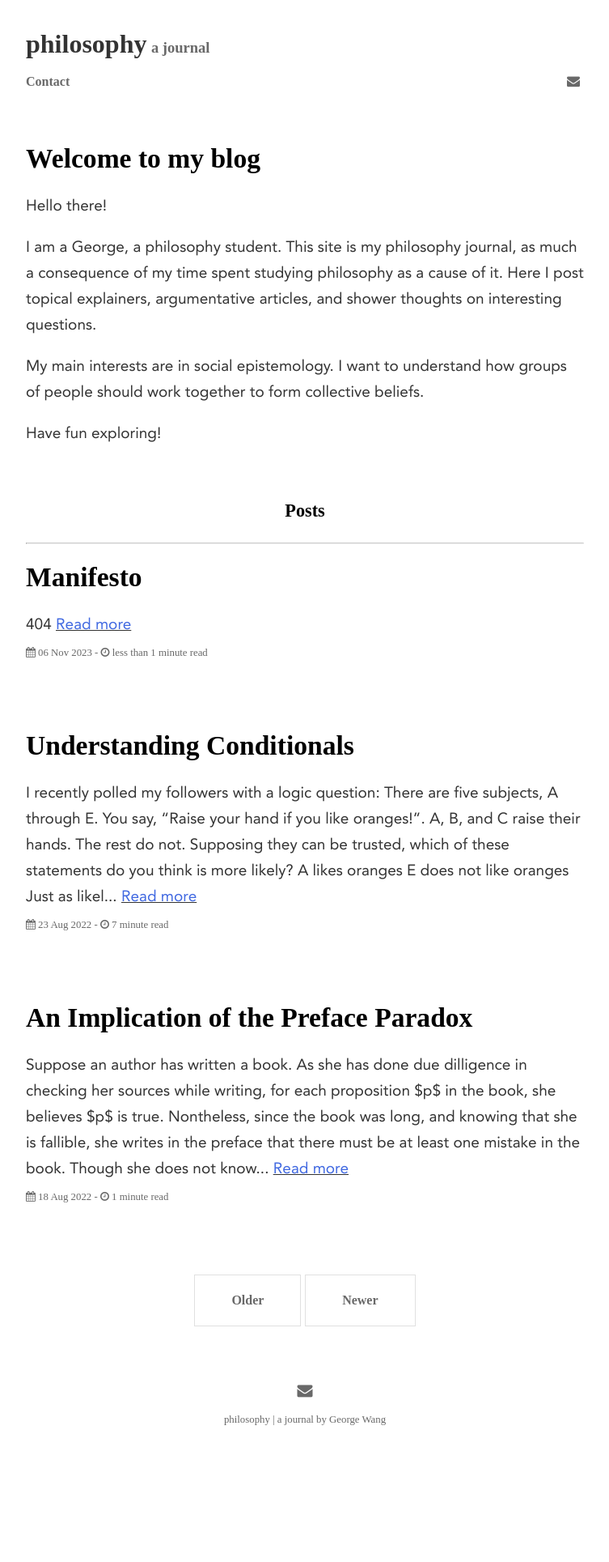
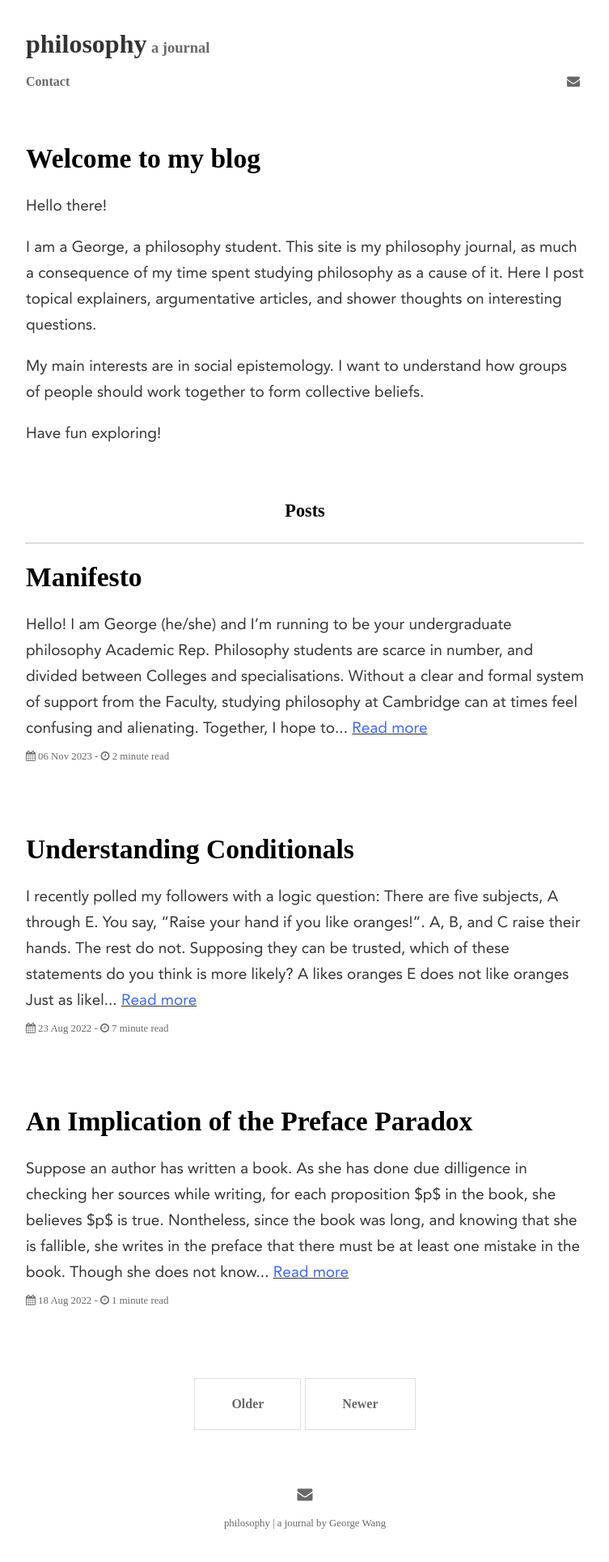
Before and after one commit to GWDZ-true/gwdz-site, a Jekyll site: the page built from index.html, in a window 1280 px wide. Shown: the whole page at 81% size, without its empty margins (263-1016 px from the left). Built offline with Jekyll 4.4.1, drawn with Linux system fonts in a browser that asks for light colours; some web fonts are replaced; the list of posts is cut into pages by our own code; before the commit the page ends 1801 px from its top, so only the background shows below that; some of the changed lines change nothing that is shown.

Commit message:
Update 2023-11-06-manifesto.md

```diff
--- a/_posts/2023-11-06-manifesto.md
+++ b/_posts/2023-11-06-manifesto.md
@@ -1 +1,49 @@
-404
+---
+title: "Manifesto"
+author: "GWDZ"
+categories: misc
+tags: election
+layout: post
+---
+
+Hello!
+
+I am George (he/she) and I'm running to be your undergraduate philosophy Academic Rep.
+
+Philosophy students are scarce in number, and divided between Colleges and specialisations. Without a clear and formal system of support from the Faculty, studying philosophy at Cambridge can at times feel confusing and alienating. Together, I hope to create a system of student support that **works for you**.
+
+## Campaign Goals
+
+If elected, I will pursue the following key policy objectives:
+
+### Assessments
+
+* Seek student input on changes to the **assessment format** (e.g. **typewritten essays**, **take-home essays**, or **open-book** examinations), with a view to balancing access needs and assessment outcomes.
+
+* Improve **transparency** in the assessment system by demanding more detailed **marking rubrics** and **examiner reports**, and a greater range of **sample answers**.
+
+* Work with Faculty members to **minimise** the impacts of any marking and assessment boycotts on students.
+
+### Teaching
+
+* Implement a **feedback system for supervisions** to improve and standardise the quality of supervisions across Colleges.
+
+* Advocate for greater **consistency and alignment** between content covered in lectures and content tested in assessments.
+
+* Consult students on adding **new Tripos papers** to reflect student interest (e.g. papers on non-Western Philosophy, more options for Continental philosophy, a second-year Logic paper, etc.)
+
+### Student Collaboration
+
+* Create a platform for higher-year students to **share revision notes** with lower-year students (if they wish), and for these notes to be preserved for future generations.
+* Reach out to **alumni** of the Philosophy Tripos who might **share advice and opportunities** for internships, careers, and graduate programmes.
+* Organise informal discussion groups, revision groups, peer-support networks, and generally **platforms for students to collaborate**.
+
+## Relevant Experience
+
+During my two years of mandatory military service, I **co-founded and headed a council representing the interests of enlistees** in my unit to commanders. During my tenure, we successfully advocated for and implemented policies that led to a tangible improvement in enlistee welfare, and ensured that the voices of other enlistees were heard by their commanders. I also gained experience in **challenging and holding accountable** those in positions of authority.
+
+My role as a policy analyst during military service equipped me with a range of skills, from policy drafting to minutes writing. I also learnt to balance the interests of a variety of stakeholders to ensure that policies bring the greatest good to the greatest number. I hope to use these skills for the betterment of fellow philosophy students.
+
+Please get in touch with me at [dw644@cam.ac.uk](mailto:dw644@cam.ac.uk) or 07480889647 if you have any questions or suggestions!
+
+![image-title-here](../assets/img/Manifesto%20Visual.png){:class="img-responsive"}
```
